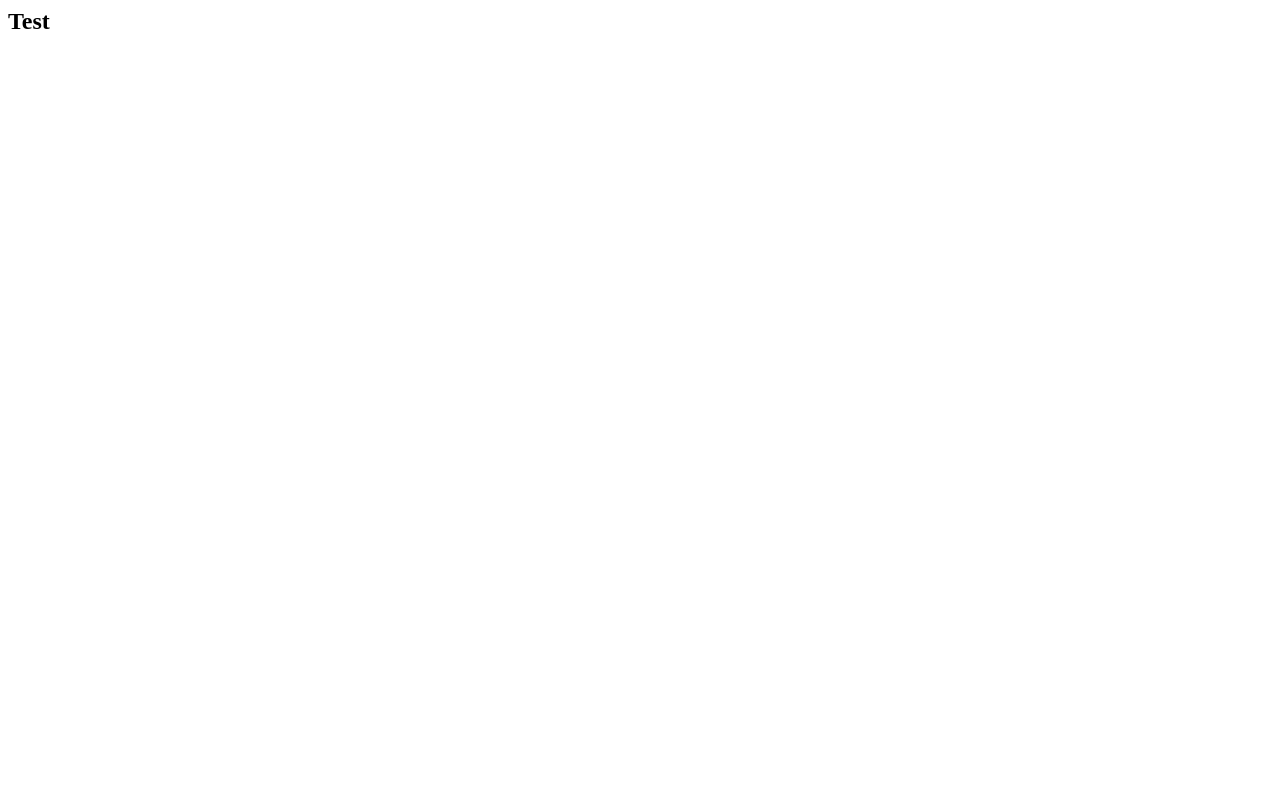
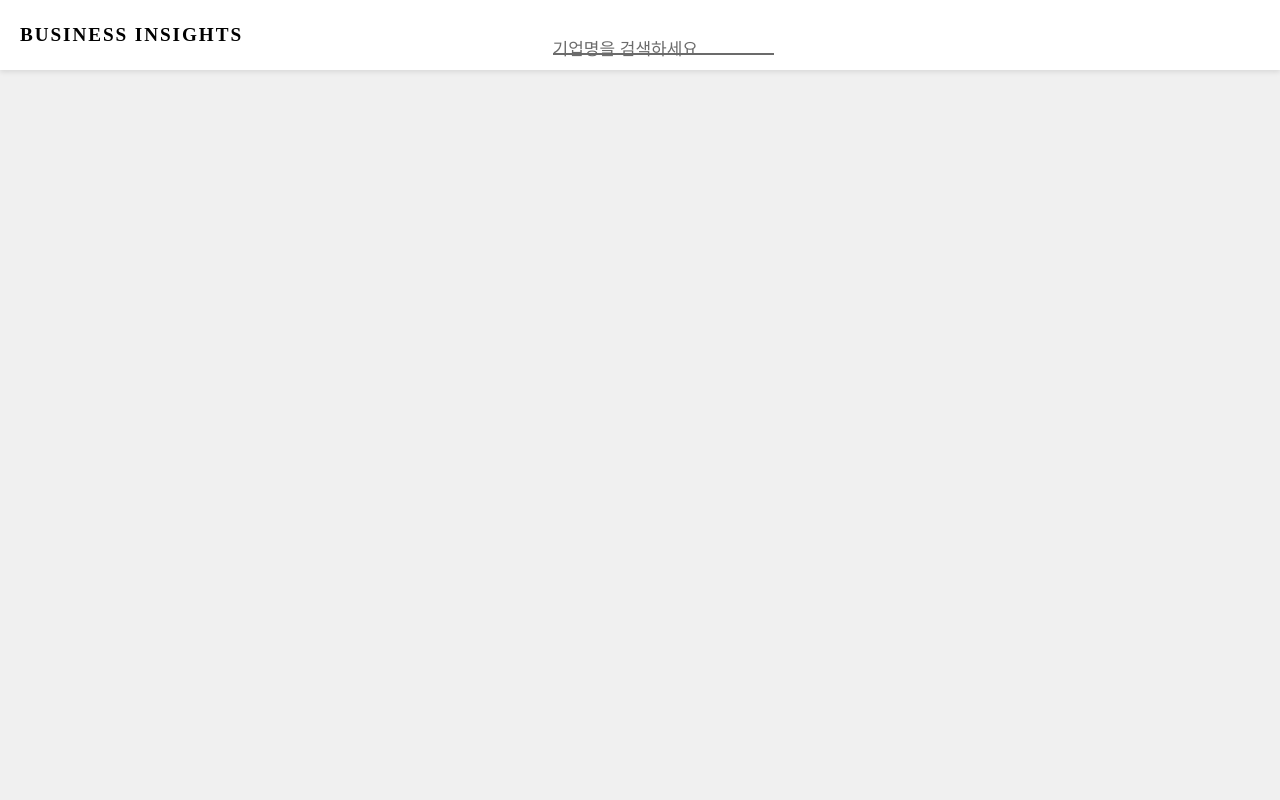
Before and after one commit to Team8con-company/sentiment_app, a Django app: page /search/ in a window 1280 px wide. Before the commit the page is almost empty. Run offline with Django 5.2, Linux system fonts and the light colour scheme; some web fonts are replaced.

Commit message:
link css

```diff
--- /dev/null
+++ b/search/static/search/css/index.css
@@ -0,0 +1,122 @@
+@font-face {
+    font-family: 'GowunBatang-Regular';
+    src: url('https://fastly.jsdelivr.net/gh/projectnoonnu/noonfonts_2108@1.1/GowunBatang-Regular.woff') format('woff');
+    font-weight: normal;
+    font-style: normal;
+}
+@font-face {
+    font-family: 'GongGothicMedium';
+    src: url('https://fastly.jsdelivr.net/gh/projectnoonnu/noonfonts_20-10@1.0/GongGothicMedium.woff') format('woff');
+    font-weight: normal;
+    font-style: normal;
+}
+@font-face {
+    font-family: 'RixInooAriDuriR';
+    src: url('https://fastly.jsdelivr.net/gh/projectnoonnu/noonfonts_2207-01@1.0/RixInooAriDuriR.woff2') format('woff2');
+    font-weight: normal;
+    font-style: normal;
+}
+
+body {
+    font-family: Arial, sans-serif;
+    margin: 0;
+    padding: 0;
+    background-color: #f0f0f0;
+    display: flex;
+    flex-direction: column;
+    min-height: 100vh;
+}
+
+header {
+    display: flex;
+    justify-content: flex-start;
+    align-items: center;
+    background-color: #ffffff;
+    box-shadow: 0 2px 5px rgba(0,0,0,0.1);
+    padding: 15px 20px;
+}
+
+.logo {
+    font-family: 'GongGothicMedium';
+    font-size: 1.2em;
+    font-weight: bold;
+    letter-spacing: 0.1em;
+    margin-right: 20px; /* 로고와 검색창 사이의 간격 */
+}
+
+.search-container {
+    flex-grow: 1;
+    display: flex;
+    justify-content: center;
+    max-width: 800px; /* 검색창의 최대 너비를 늘림 */
+}
+
+.form__group {
+    position: relative;
+    width: 100%;
+    max-width: 600px; /* 검색 입력 필드의 최대 너비를 늘림 */
+}
+
+.form__field {
+    width: 100%;
+    font-family: inherit;
+    border: none;
+    border-bottom: 2px solid #6b6b6b;
+    outline: 0;
+    font-size: 17px;
+    color: #161616;
+    padding: 9px 0;
+    background: transparent;
+    transition: border-color 0.2s;
+}
+
+.form__field::placeholder {
+    color: transparent;
+}
+
+.form__label {
+    position: absolute;
+    top: 0; /* 레이블을 위로 올림 */
+    display: block;
+    transition: 0.2s;
+    font-size: 14px; /* 레이블 크기를 조금 줄임 */
+    color: #6b6b6b; /* 레이블 색상을 조금 연하게 */
+    pointer-events: none;
+}
+
+.form__field:placeholder-shown ~ .form__label {
+    font-size: 17px;
+    cursor: text;
+    top: 20px; /* placeholder가 보일 때 레이블 위치 조정 */
+}
+
+.form__field:focus {
+    padding-bottom: 6px;
+    font-weight: 700;
+    border-width: 3px;
+    border-image: linear-gradient(to right, #161616, #161616);
+    border-image-slice: 1;
+}
+
+.form__field:focus ~ .form__label {
+    position: absolute;
+    top: 0;
+    display: block;
+    transition: 0.2s;
+    font-size: 17px;
+    color: #161616;
+    font-weight: 700;
+}
+
+/* reset input */
+.form__field:required, .form__field:invalid {
+    box-shadow: none;
+}
+
+main {
+    flex-grow: 1;
+    display: flex;
+    justify-content: center;
+    align-items: flex-start;
+    padding: 20px;
+}
--- a/search/templates/search/index.html
+++ b/search/templates/search/index.html
@@ -1 +1,26 @@
-<h2>Test</h2>
+<!DOCTYPE html>
+<html lang="ko">
+<head>
+    <meta charset="UTF-8">
+    <meta name="viewport" content="width=device-width, initial-scale=1.0">
+    <title>기업 이미지 검색</title>
+    {% load static %}
+    <link href="{% static 'search/css/index.css' %}" rel="stylesheet" />
+</head>
+<body>
+    <header>
+        <div class="logo">BUSINESS INSIGHTS</div>
+        <div class="search-container">
+            <form action="#" method="get">
+                <div class="form__group field">
+                    <input required="" placeholder="Name" class="form__field" type="input" id="name">
+                    <label class="form__label" for="name">기업명을 검색하세요.</label>
+                </div>
+            </form>
+        </div>
+    </header>
+    <main>
+        <!-- 메인 콘텐츠가 필요하다면 여기에 추가 -->
+    </main>
+</body>
+</html>
--- a/search/urls.py
+++ b/search/urls.py
@@ -1,6 +1,10 @@
 from django.urls import path
 from . import views
+from django.conf import settings
+from django.conf.urls.static import static
 
 urlpatterns = [
     path('', views.index, name='index')
 ]
+if settings.DEBUG:
+    urlpatterns += static(settings.STATIC_URL, document_root=settings.STATIC_ROOT)
--- a/search/views.py
+++ b/search/views.py
@@ -2,4 +2,7 @@ from django.shortcuts import render
 
 # Create your views here.
 def index(request):
-    return render(request, 'search/index.html')
+    content = {
+        'css_file': 'index.css'
+    }
+    return render(request, 'search/index.html', content)
```
Also changed, not shown: sentiment_app/settings.py (+6 -1 lines), 1 other file.
